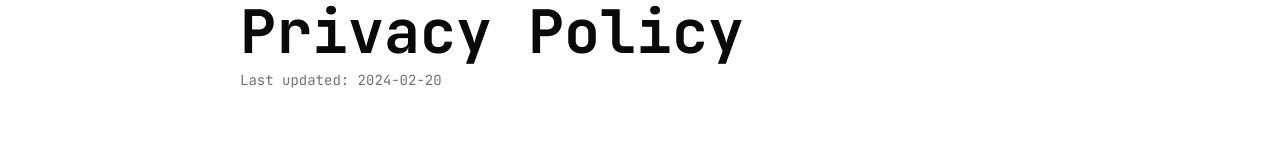
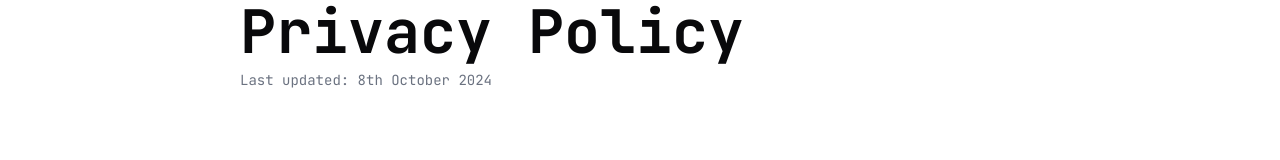
Before and after one commit to lng5143/imaginehub, a Next.js app: page /privacy in a window 1280 px wide. Shown: the part 158-318 px from the top of the page. Built offline with nearby package versions, Linux system fonts and the light colour scheme; no server answers.

Commit message:
some stlying

```diff
--- a/app/(home)/pricing/page.js
+++ b/app/(home)/pricing/page.js
@@ -7,7 +7,10 @@ export default function PricingPage() {
   return (
     <div>
         <div className="flex relative pt-40 justify-center bg-[url('/pricing-bg.jpg')] bg-cover bg-center bg-no-repeat">
-            <h1 className="text-6xl h-[500px] font-bold text-white">Pay once, use forever</h1>
+            <div className="flex flex-col gap-10 h-[550px] text-center">
+                <h1 className="text-6xl font-bold text-white">Pay once, use forever</h1>
+                <p className="text-white">No subscription, no hidden fees, no monthly charges.</p>
+            </div>
             <div className="flex absolute -bottom-8 items-center justify-center w-full">
                 <div className="w-3/12 h-80">
                     <PricingCard
@@ -30,9 +33,7 @@ export default function PricingPage() {
                 </div>
             </div>
         </div>
-        <div className="h-[600px] bg-white py-20">
-            <FAQSection />
-        </div>
+        <FAQSection />
     </div>
   )
 }
--- a/app/(home)/privacy/page.js
+++ b/app/(home)/privacy/page.js
@@ -3,7 +3,7 @@ export default function PrivacyPage() {
     <div className="flex flex-col gap-20 py-40 px-60 ">
       <div className="flex flex-col gap-2">
         <h1 className="text-6xl font-bold">Privacy Policy</h1>
-        <p className="text-sm text-gray-500">Last updated: 2024-02-20</p>
+        <p className="text-sm text-gray-500">Last updated: 8th October 2024</p>
       </div>
       <div className="flex flex-col gap-10">
         <p>ImagineBox ("we," "us," or "our") respects your privacy and is committed to protecting your personal data. This Privacy Policy explains how we collect, use, and protect your information when you use the web client for image generation models (the “Service”). By using the Service, you agree to the collection and use of your information in accordance with this Privacy Policy.</p>
--- a/app/(home)/refund/page.js
+++ b/app/(home)/refund/page.js
@@ -3,7 +3,7 @@ export default function RefundPage() {
     <div className="flex flex-col gap-20 py-40 px-60 ">
       <div className="flex flex-col gap-2">
         <h1 className="text-6xl font-bold">Refund Policy</h1>
-        <p className="text-sm text-gray-500">Last updated: 2024-03-01</p>
+        <p className="text-sm text-gray-500">Last updated: 8th October 2024</p>
       </div>
       <div className="flex flex-col gap-10">
         <p>Thank you for using ImagineBox. This Refund Policy explains when and how refunds are issued for purchases made through our website (the “Service”). By making a purchase, you agree to this policy.</p>
--- a/app/(home)/terms/page.js
+++ b/app/(home)/terms/page.js
@@ -4,7 +4,7 @@ export default function TermsPage() {
     <div className="flex flex-col gap-20 py-40 px-60 ">
       <div className="flex flex-col gap-2">
         <h1 className="text-6xl font-bold">Terms & Conditions</h1>
-        <p className="text-sm text-gray-500">Last updated: 2024-02-20</p>
+        <p className="text-sm text-gray-500">Last updated: 8th October 2024</p>
       </div>
       <div className="flex flex-col gap-10">
         <p>Welcome to ImagineBox! These Terms of Service (“Terms”) govern your access to and use of our web client for image generation models (the “Service”). By accessing or using the Service, you agree to these Terms. If you do not agree, please do not use the Service.</p>
```
